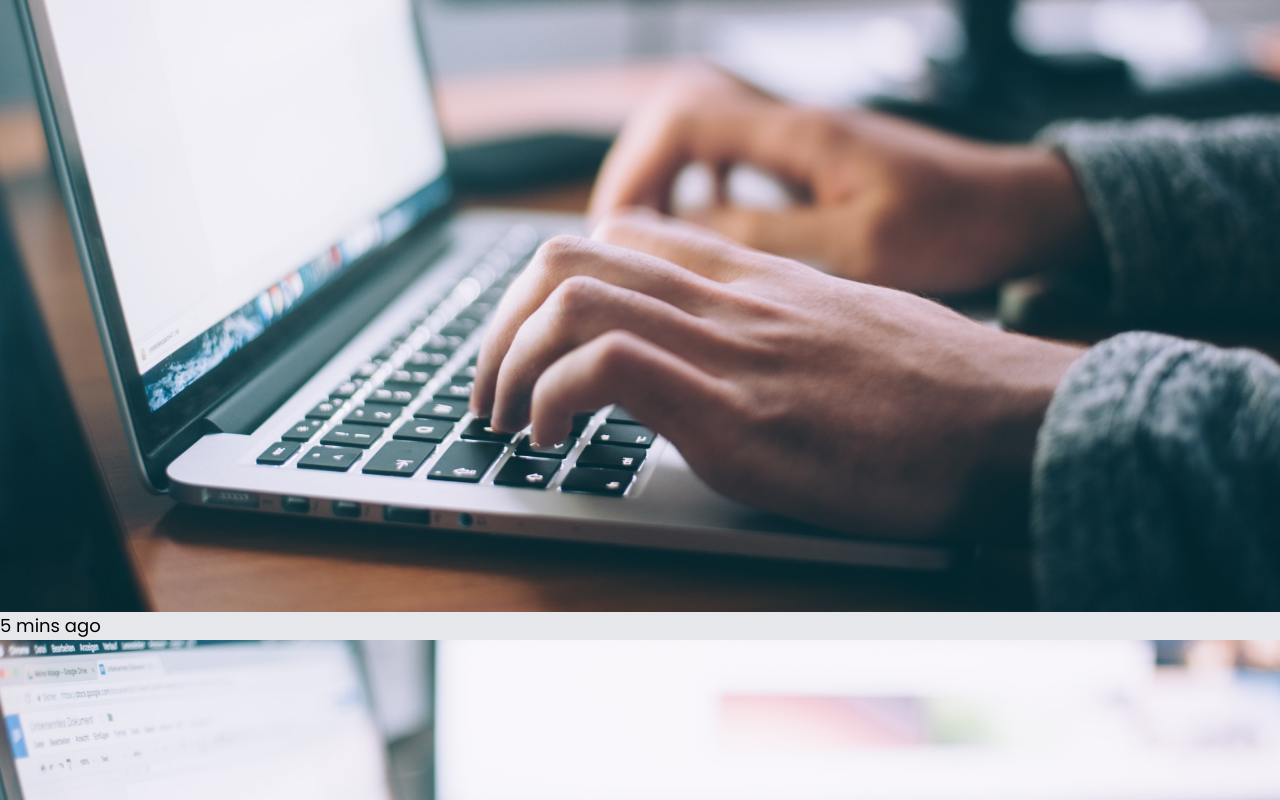
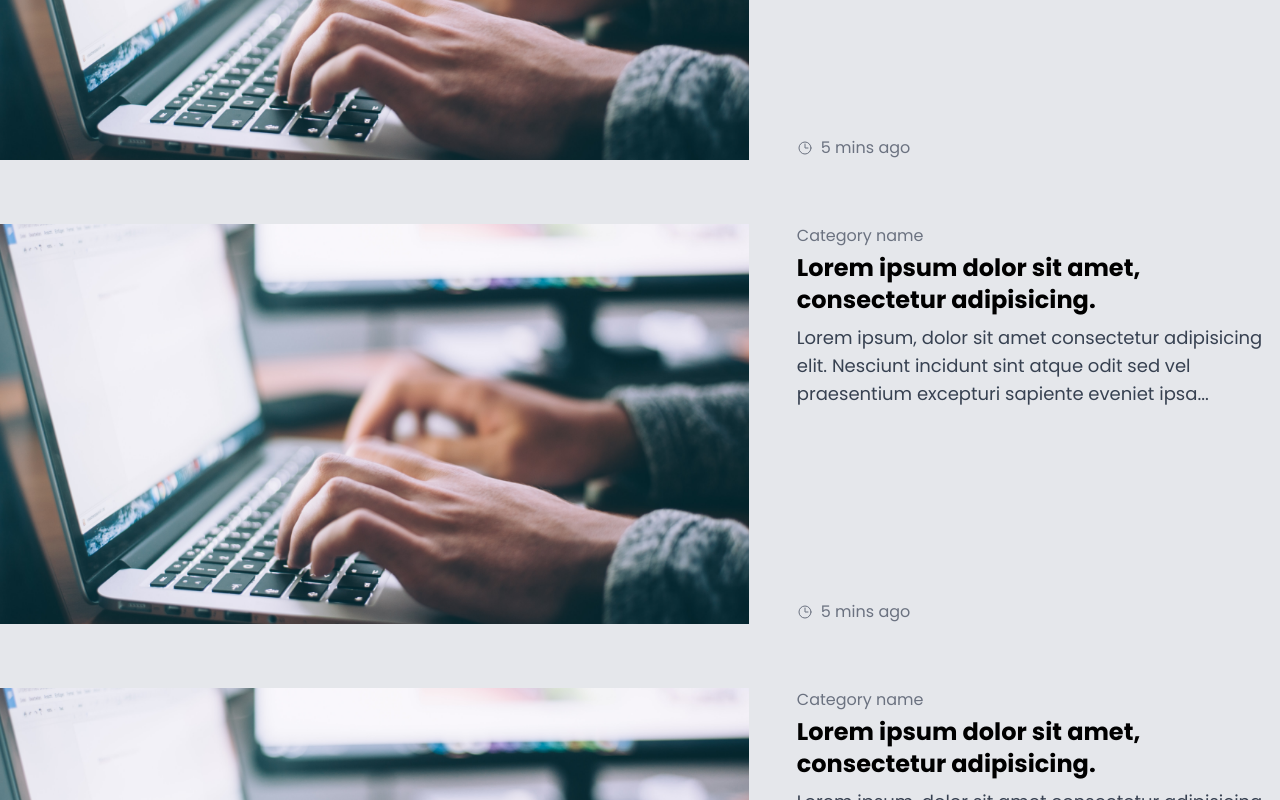
Before and after one commit to Miguelsantossoares/blog-vue, a Vue app: page / in a window 1280 px wide. Shown: the part 1120-1920 px from the top of the page. Built offline with nearby package versions, Linux system fonts and the light colour scheme.

Commit message:
Articles

```diff
--- a/src/components/Article.vue
+++ b/src/components/Article.vue
@@ -1,13 +1,23 @@
 <template>
-    <div>
-        <div>
-            <img src="/public/images/image-1.jpg" alt="article">
+    <div class="grid sm:grid-cols-5 gap-2 sm:gap-12">
+        <div class="sm:col-span-3 h-64 sm:h-400px">
+            <img src="/public/images/image-1.jpg" alt="article" class="w-full h-full object-cover">
         </div>
-        <div>
+        <div class="sm:col-span-2 flex flex-col justify-between">
             <div>
+                 <div class="text-base text-gray-500">Category name</div>
+                 <h3 class="mt-1 text-2xl"><router-link to="/artiles" class="hover:text-primary font-bold transition-colors duration-300">Lorem ipsum dolor sit amet, consectetur adipisicing.</router-link></h3>
+                 <div class="mt-2 text-gray-700">Lorem ipsum, dolor sit amet consectetur adipisicing elit. Nesciunt incidunt sint atque odit sed vel praesentium excepturi sapiente eveniet ipsa...</div>
+            </div>
+            <div class="mt-1 text-base text-gray-500 flex items-center">
+                <svg xmlns="http://www.w3.org/2000/svg" fill="none" viewBox="0 0 24 24" stroke-width="1.5" stroke="currentColor" class="size-4">
+                 <path stroke-linecap="round" stroke-linejoin="round" d="M12 6v6h4.5m4.5 0a9 9 0 1 1-18 0 9 9 0 0 1 18 0Z" />
+                 </svg>
 
+                <div class="ml-2">
+                    5 mins ago
+                </div>
             </div>
-            <div>5 mins ago</div>
         </div>
     </div>
 </template>
--- a/src/components/Articles.vue
+++ b/src/components/Articles.vue
@@ -1,6 +1,6 @@
 <template>
     <div>
-        <div class="">
+        <div class="space-y-8 sm:space-y-16">
             <Article />
             <Article />
             <Article />
@@ -8,8 +8,8 @@
             <Article />
         </div>
 
-        <div>
-            <router-link to="/articles">View all</router-link>
+        <div class="mt-8 sm:mt-12">
+            <router-link to="/articles" class="px-4 py-2 sm:px-6 bg-primary text-white rounded">View All</router-link>
         </div>
     </div>
 </template>
```
